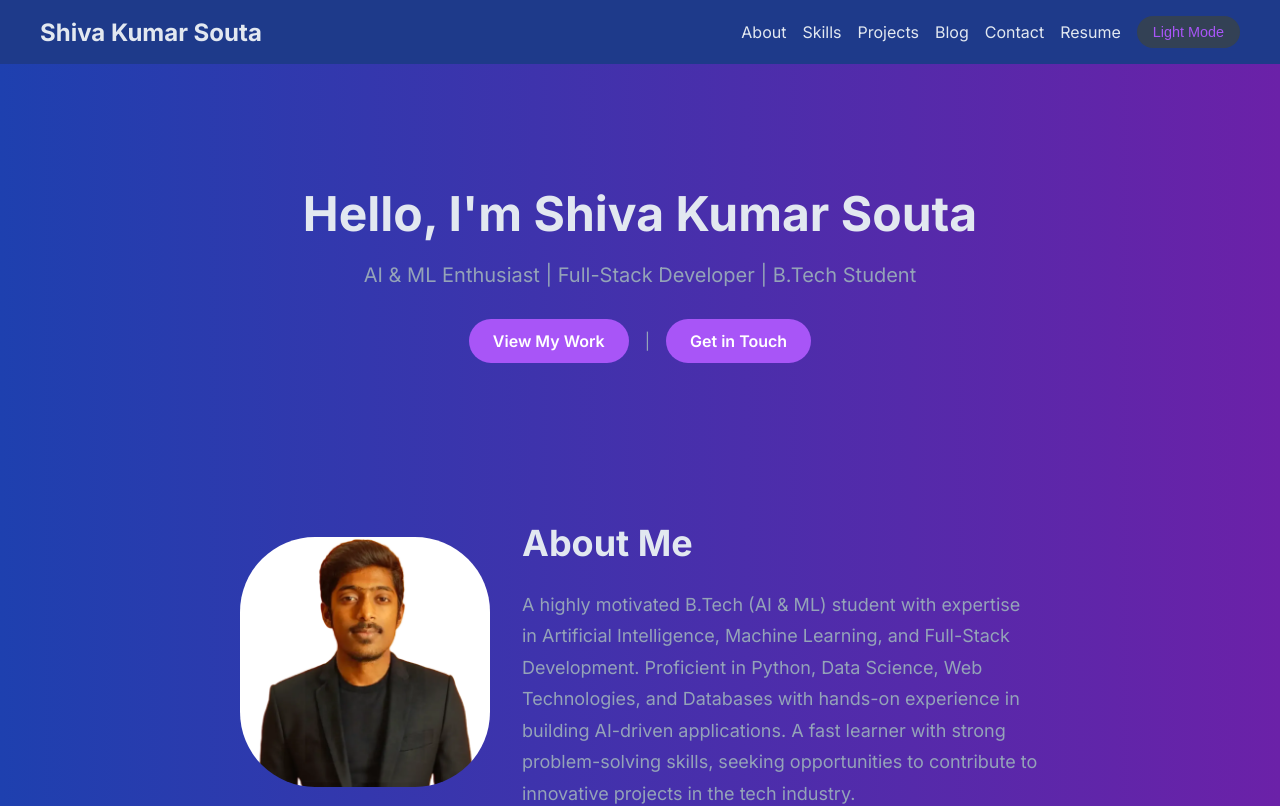
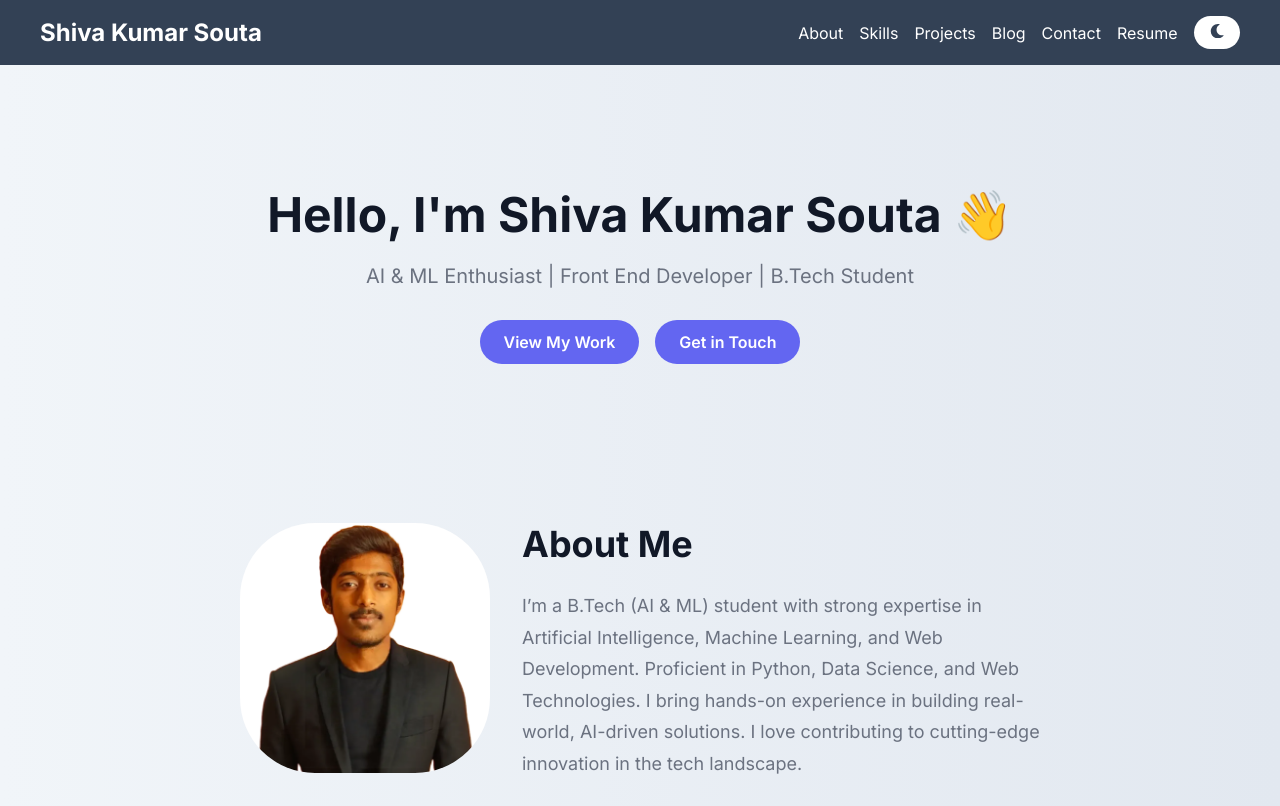
Before and after one commit to shivakumarsouta/portfolio, a React (Vite) app: page / in a window 1280 px wide. Shown: the top 806 px of the page. Built offline with nearby package versions, Linux system fonts and the light colour scheme; no server answers.

Commit message:
Updated styles

```diff
--- a/index.html
+++ b/index.html
@@ -7,6 +7,7 @@
   <title>Shiva Kumar Souta's Portfolio</title>
   <link rel="stylesheet" href="/src/styles/global.css" />
   <link rel="icon" type="image/x-icon" href="public/favicon.ico" />
+  <link rel="stylesheet" href="https://cdn.jsdelivr.net/gh/devicons/devicon@v2.15.1/devicon.min.css">
   <meta name="keywords" content="Shiva Kumar Souta, portfolio, web developer, full-stack, Vercel">
   <meta name="author" content="Shiva Kumar Souta">
   <meta name="robots" content="index, follow">
--- a/package.json
+++ b/package.json
@@ -10,6 +10,7 @@
   },
   "dependencies": {
     "@emailjs/browser": "^4.4.1",
+    "devicon": "^2.17.0",
     "framer-motion": "^10.16.4",
     "react": "^18.2.0",
     "react-dom": "^18.2.0",
--- a/public/data/skills.json
+++ b/public/data/skills.json
@@ -1,8 +1,10 @@
 [
+  "Python",
+  "C",
+  "Java",
+  "React",
   "HTML",
   "CSS",
   "JavaScript",
-  "Python",
-  "Git",
-  "React"
+  "Git"
 ]
--- a/src/Home.jsx
+++ b/src/Home.jsx
@@ -29,12 +29,14 @@ function Home() {
     }, []);
 
     const skillIcons = {
-        JavaScript: 'fab fa-js-square',
-        HTML: 'fab fa-html5',
-        CSS: 'fab fa-css3-alt',
-        Git: 'fab fa-git-alt',
-        Python: 'fab fa-python',
-        React: 'fab fa-react'
+        C: 'devicon-c-plain colored',
+        Python: 'devicon-python-plain colored',
+        JavaScript: 'devicon-javascript-plain colored',
+        React: 'devicon-react-original colored',
+        HTML: 'devicon-html5-plain colored',
+        CSS: 'devicon-css3-plain colored',
+        Git: 'devicon-git-plain colored',
+        Java: 'devicon-java-plain colored',
     };
 
     return (
@@ -61,7 +63,9 @@ function Home() {
                         <div className="about-info">
                             <h2 className="section-title">About Me</h2>
                             <p className="section-text">
-                                A highly motivated B.Tech (AI & ML) student with expertise in Artificial Intelligence, Machine Learning, and Full-Stack Development. Proficient in Python, Data Science, Web Technologies, and Databases with hands-on experience in building AI-driven applications. A fast learner with strong problem-solving skills, seeking opportunities to contribute to innovative projects in the tech industry.
+                                I’m a B.Tech (AI & ML) student with strong expertise in Artificial Intelligence, Machine Learning, and Web Development.
+                                Proficient in Python, Data Science, and Web Technologies. I bring hands-on experience in building real-world, AI-driven solutions.
+                                I love contributing to cutting-edge innovation in the tech landscape.
                             </p>
                         </div>
                     </div>
@@ -126,7 +130,7 @@ function Home() {
                 id="blog"
             >
                 <div className="container">
-                    <h2 className="section-title">Blog</h2>
+                    <h2 className="section-title">My Blogs</h2>
                     <p className="section-text">
                         Visit my <a href="https://techtalesbyshivakumar.blogspot.com" target="_blank" rel="noopener noreferrer" className="section-link">Blogger site</a> for more posts!
                     </p>
--- a/src/components/ContactForm.jsx
+++ b/src/components/ContactForm.jsx
@@ -47,8 +47,10 @@ function ContactForm() {
 
   return (
     <form className="contact-form" onSubmit={handleSubmit}>
+      <h2 className="form-heading">Send Message 💬</h2>
+
       <div className="form-group">
-        <label htmlFor="name" className="form-label">Name</label>
+        <label htmlFor="name" className="form-label">Name:</label>
         <input
           type="text"
           id="name"
@@ -59,8 +61,9 @@ function ContactForm() {
           required
         />
       </div>
+
       <div className="form-group">
-        <label htmlFor="email" className="form-label">Email</label>
+        <label htmlFor="email" className="form-label">Email:</label>
         <input
           type="email"
           id="email"
@@ -71,26 +74,29 @@ function ContactForm() {
           required
         />
       </div>
+
       <div className="form-group">
-        <label htmlFor="message" className="form-label">Message</label>
+        <label htmlFor="message" className="form-label">Message:</label>
         <textarea
           id="message"
           name="message"
           className="form-textarea"
-          rows="5"
+          rows="3"
           value={formData.message}
           onChange={handleChange}
           required
         ></textarea>
       </div>
+
       <button type="submit" className="form-button" disabled={isSubmitting}>
         {isSubmitting ? 'Sending...' : 'Send Message'}
       </button>
+
       {status === 'success' && (
-        <p className="form-status success">Message sent successfully!</p>
+        <p className="form-status success">✅ Message sent successfully!</p>
       )}
       {status === 'error' && (
-        <p className="form-status error">Failed to send message. Please try again.</p>
+        <p className="form-status error">❌ Failed to send message. Please try again.</p>
       )}
     </form>
   );
--- a/src/components/Hero.jsx
+++ b/src/components/Hero.jsx
@@ -2,14 +2,13 @@ function Hero() {
     return (
         <section className="hero">
             <div className="container">
-                <h1 className="hero-title">Hello, I'm Shiva Kumar Souta</h1>
+                <h1 className="hero-title">Hello, I'm Shiva Kumar Souta 👋</h1>
                 <p className="hero-subtitle">
-                    AI & ML Enthusiast | Full-Stack Developer | B.Tech Student
+                    AI & ML Enthusiast | Front End Developer | B.Tech Student
                 </p>
 
                 <div className="section-buttons">
                     <a href="#projects" className="section-button">View My Work</a>
-                    <span className="button-divider">|</span>
                     <a href="#contact" className="section-button">Get in Touch</a>
                 </div>
             </div>
--- a/src/components/Navbar.jsx
+++ b/src/components/Navbar.jsx
@@ -1,5 +1,6 @@
 import { useContext } from 'react';
 import { ThemeContext } from '../context/ThemeContext';
+import { FaSun, FaMoon } from 'react-icons/fa';
 
 function Navbar() {
   const { theme, toggleTheme } = useContext(ThemeContext);
@@ -21,7 +22,7 @@ function Navbar() {
               className="theme-toggle"
               aria-label="Toggle theme"
             >
-              {theme === 'light' ? 'Dark' : 'Light'} Mode
+              {theme === 'light' ? <FaMoon /> : <FaSun />}
             </button>
           </div>
         </div>
--- a/src/context/ThemeContext.jsx
+++ b/src/context/ThemeContext.jsx
@@ -3,7 +3,9 @@ import { createContext, useState, useEffect } from 'react';
 export const ThemeContext = createContext();
 
 export function ThemeProvider({ children }) {
-  const [theme, setTheme] = useState(localStorage.getItem('theme') || 'dark');
+  const [theme, setTheme] = useState(() => {
+    return localStorage.getItem('theme') || 'light';
+  });
 
   useEffect(() => {
     document.body.className = theme;
@@ -11,7 +13,7 @@ export function ThemeProvider({ children }) {
   }, [theme]);
 
   const toggleTheme = () => {
-    setTheme(theme === 'light' ? 'dark' : 'light');
+    setTheme((prev) => (prev === 'light' ? 'dark' : 'light'));
   };
 
   return (
--- a/src/styles/global.css
+++ b/src/styles/global.css
@@ -542,10 +542,11 @@ body.dark .social-icon:hover {
   background-color: #ffffff;
   padding: 2rem;
   border-radius: 0.5rem;
-  box-shadow: 0 2px 4px rgba(0, 0, 0, 0.1);
-  display: flex;
-  flex-direction: column;
-  align-items: center;
+  box-shadow: 0 2px 8px rgba(0, 0, 0, 0.08);
+  display: block; /* No flex center alignment */
+  width: 100%;
+  max-width: 400px;
+  margin: 0 auto; /* Center the entire form block horizontally */
 }
 
 body.dark .contact-form {
@@ -553,17 +554,20 @@ body.dark .contact-form {
 }
 
 .form-group {
-  margin-bottom: 1.5rem;
+  display: flex;
+  align-items: center;
+  margin-bottom: 1.25rem;
   width: 100%;
-  max-width: 400px;
+  gap: 1rem;
 }
 
 .form-label {
-  display: block;
-  font-size: clamp(0.8rem, 2vw, 0.875rem);
-  font-weight: 500;
-  margin-bottom: 0.5rem;
+  width: 110px; /* Smaller width */
+  min-width: 100px;
+  font-size: 0.875rem;
+  font-weight: 600;
   color: #111827;
+  text-align: left;
 }
 
 body.dark .form-label {
@@ -572,10 +576,10 @@ body.dark .form-label {
 
 .form-input,
 .form-textarea {
-  width: 90%;
-  padding: 0.75rem;
+  flex: 1;
+  padding: 0.65rem 1rem;
   border: 1px solid #d1d5db;
-  border-radius: 0.5rem;
+  border-radius: 0.375rem;
   font-size: 1rem;
   background-color: #f9fafb;
   color: #111827;
@@ -605,14 +609,16 @@ body.dark .form-textarea:focus {
 .form-button {
   background-color: #6366f1;
   color: #ffffff;
-  padding: 0.75rem 1.5rem;
+  padding: 0.75rem 1.25rem;
   border: none;
   border-radius: 9999px;
   font-weight: 600;
   cursor: pointer;
   width: 100%;
-  max-width: 400px;
+  max-width: 200px; /* Smaller button width */
   transition: background-color 0.3s;
+  margin-top: 1rem;
+  text-align: center;
 }
 
 body.dark .form-button {
@@ -628,25 +634,26 @@ body.dark .form-button:hover {
 }
 
 .form-status {
-  text-align: center;
+  text-align: left;
   margin-top: 1rem;
-  font-size: clamp(0.8rem, 2vw, 0.875rem);
+  font-size: 0.875rem;
+  padding-left: 0.5rem;
 }
 
 .form-status.success {
-  color: #6366f1;
+  color: #10b981;
 }
 
 body.dark .form-status.success {
-  color: #a855f7;
+  color: #34d399;
 }
 
 .form-status.error {
-  color: #f97316;
+  color: #ef4444;
 }
 
 body.dark .form-status.error {
-  color: #ec4899;
+  color: #f87171;
 }
 
 /* Footer */
```
Also changed, not shown: 2 other files (tests, documents, lock files or other folders).
